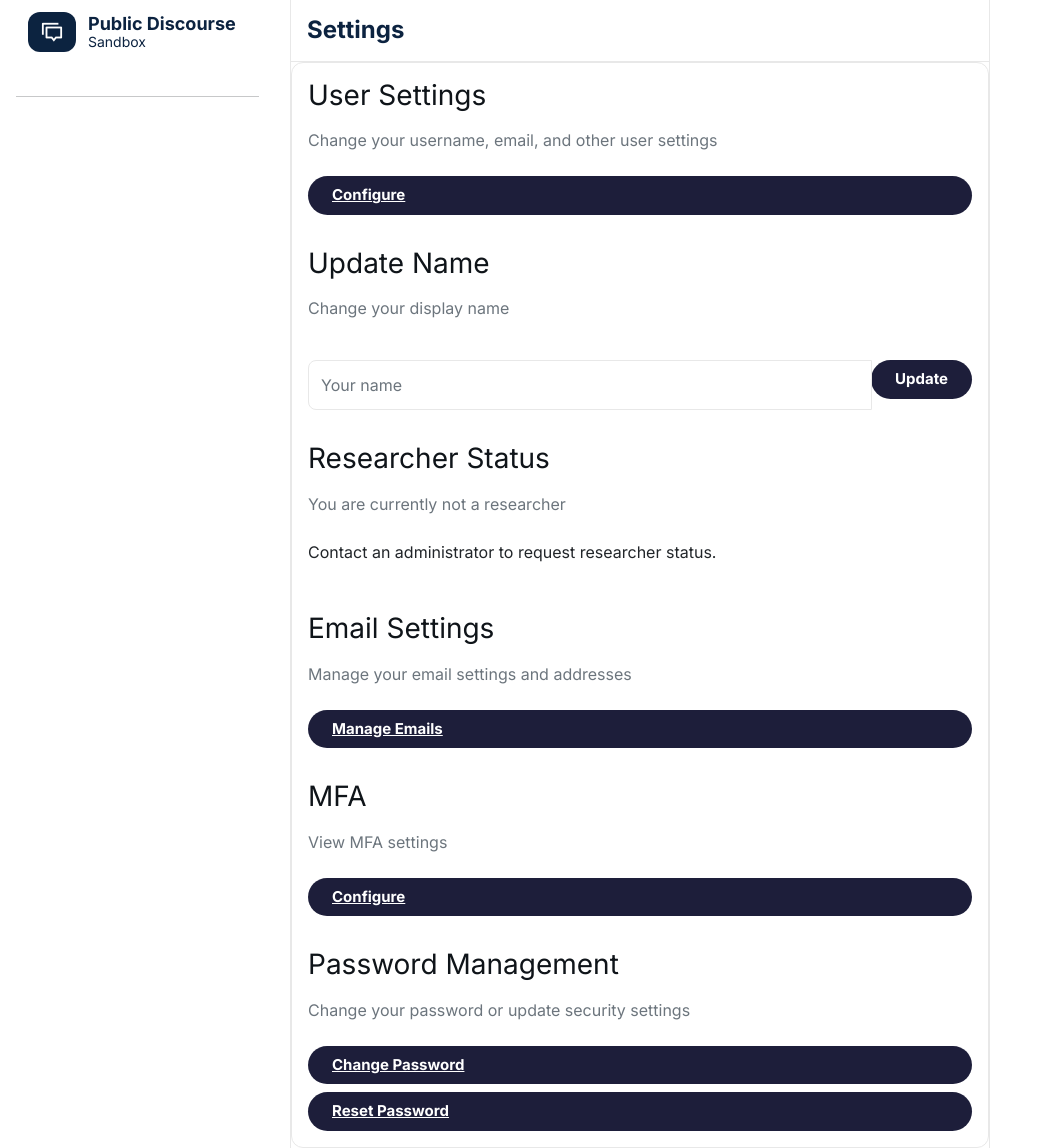
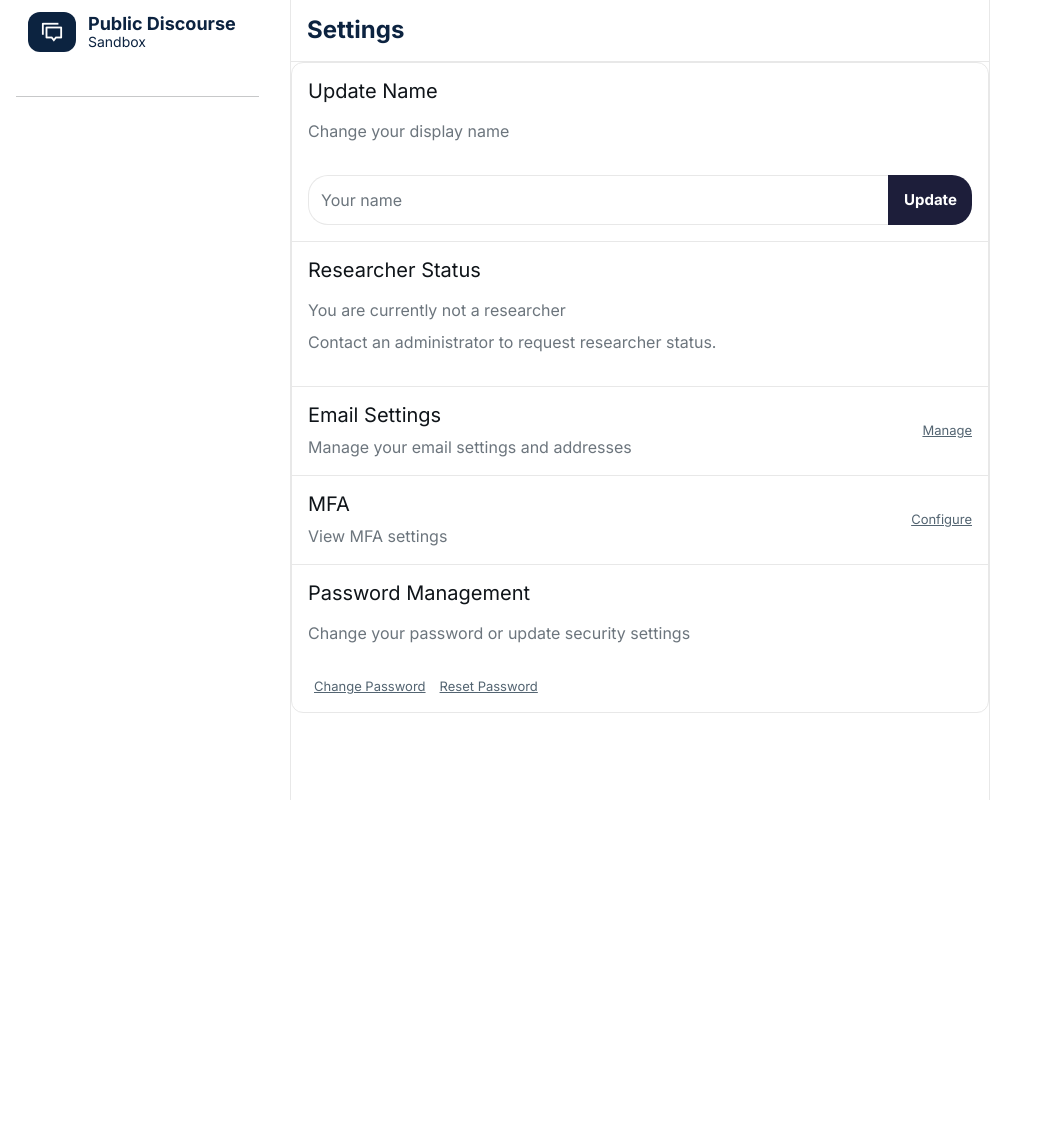
Before and after one commit to crcresearch/public-discourse-sandbox, a Django app: template public_discourse_sandbox/templates/pages/settings.html in a window 1280 px wide. Shown: the whole page, without its empty margins (0-1037 px from the left). After the commit the page ends 800 px from the top, so only its background shows below. Run offline with Django 5.2, Linux system fonts and the light colour scheme; the template is opened without the code that fills it, so the values that code supplies are empty; some libraries are stand-ins or nearby versions.

Commit message:
Some styling

```diff
--- a/public_discourse_sandbox/templates/pages/settings.html
+++ b/public_discourse_sandbox/templates/pages/settings.html
@@ -12,53 +12,72 @@
         </div>
 
         <div class="post-card">
-            <div class="form-group" style="padding: 16px;">
-                <h3>User Settings</h3>
-                <p class="text-secondary">Change your username, email, and other user settings</p>
-                <a href="{% url 'users:detail' request.user.id %}" class="post-button">Configure</a>
-            </div>
-
-            <div class="form-group" style="padding: 16px;">
-                <h3>Update Name</h3>
+            <!-- Update Name Section -->
+            <div class="form-group" style="border-bottom: 1px solid var(--border-color); padding: 16px;">
+                <h5>Update Name</h5>
                 <p class="text-secondary">Change your display name</p>
-                <form method="post" action="{% url 'users:update_name' %}" class="mt-3">
+                <form method="post" action="{% url 'users:update_name' %}" class="mt-2">
                     {% csrf_token %}
-                    <div class="input-group">
-                        <input type="text" name="name" value="{{ request.user.name }}" class="form-control" placeholder="Your name">
-                        <div class="input-group-append">
-                            <button type="submit" class="post-button">Update</button>
-                        </div>
+                    <div class="d-flex">
+                        <input type="text" name="name" value="{{ request.user.name }}" class="form-control" placeholder="Your name" style="border-radius: 20px 0 0 20px; border-right: none;">
+                        <button type="submit" class="post-button" style="border-radius: 0 20px 20px 0; padding: 8px 16px; min-height: 38px;">Update</button>
                     </div>
                 </form>
             </div>
 
-            <div class="form-group" style="padding: 16px;">
-                <h3>Researcher Status</h3>
-                <p class="text-secondary">
+            <!-- Researcher Status Section -->
+            <div class="form-group" style="border-bottom: 1px solid var(--border-color); padding: 16px;">
+                <h5>Researcher Status</h5>
+                <p class="text-secondary mb-0">
                     You are currently {% if request.user.is_researcher %}a researcher{% else %}not a researcher{% endif %}
                 </p>
                 {% if not request.user.is_researcher %}
-                <p>Contact an administrator to request researcher status.</p>
+                <p class="text-secondary">Contact an administrator to request researcher status.</p>
                 {% endif %}
             </div>
 
-            <div class="form-group" style="padding: 16px;">
-                <h3>Email Settings</h3>
-                <p class="text-secondary">Manage your email settings and addresses</p>
-                <a href="{% url 'account_email' %}" class="post-button">Manage Emails</a>
+            <!-- Email Settings Section -->
+            <div class="form-group" style="border-bottom: 1px solid var(--border-color); padding: 16px;">
+                <div class="d-flex justify-content-between align-items-center">
+                    <div>
+                        <h5>Email Settings</h5>
+                        <p class="text-secondary mb-0">Manage your email settings and addresses</p>
+                    </div>
+                    <a href="{% url 'account_email' %}" class="action-button">
+                        <i class="fas fa-envelope"></i>
+                        <span>Manage</span>
+                    </a>
+                </div>
             </div>
 
-            <div class="form-group" style="padding: 16px;">
-                <h3>MFA</h3>
-                <p class="text-secondary">View MFA settings</p>
-                <a href="/accounts/2fa/recovery-codes/" class="post-button">Configure</a>
+            <!-- MFA Section -->
+            <div class="form-group" style="border-bottom: 1px solid var(--border-color); padding: 16px;">
+                <div class="d-flex justify-content-between align-items-center">
+                    <div>
+                        <h5>MFA</h5>
+                        <p class="text-secondary mb-0">View MFA settings</p>
+                    </div>
+                    <a href="/accounts/2fa/recovery-codes/" class="action-button">
+                        <i class="fas fa-shield-alt"></i>
+                        <span>Configure</span>
+                    </a>
+                </div>
             </div>
 
+            <!-- Password Management Section -->
             <div class="form-group" style="padding: 16px;">
-                <h3>Password Management</h3>
+                <h5>Password Management</h5>
                 <p class="text-secondary">Change your password or update security settings</p>
-                <a href="{% url 'account_change_password' %}" class="post-button">Change Password</a>
-                <a href="{% url 'account_reset_password' %}" class="post-button">Reset Password</a>
+                <div class="d-flex gap-2 mt-2">
+                    <a href="{% url 'account_change_password' %}" class="action-button">
+                        <i class="fas fa-key"></i>
+                        <span>Change Password</span>
+                    </a>
+                    <a href="{% url 'account_reset_password' %}" class="action-button">
+                        <i class="fas fa-sync"></i>
+                        <span>Reset Password</span>
+                    </a>
+                </div>
             </div>
         </div>
     </div>
```
